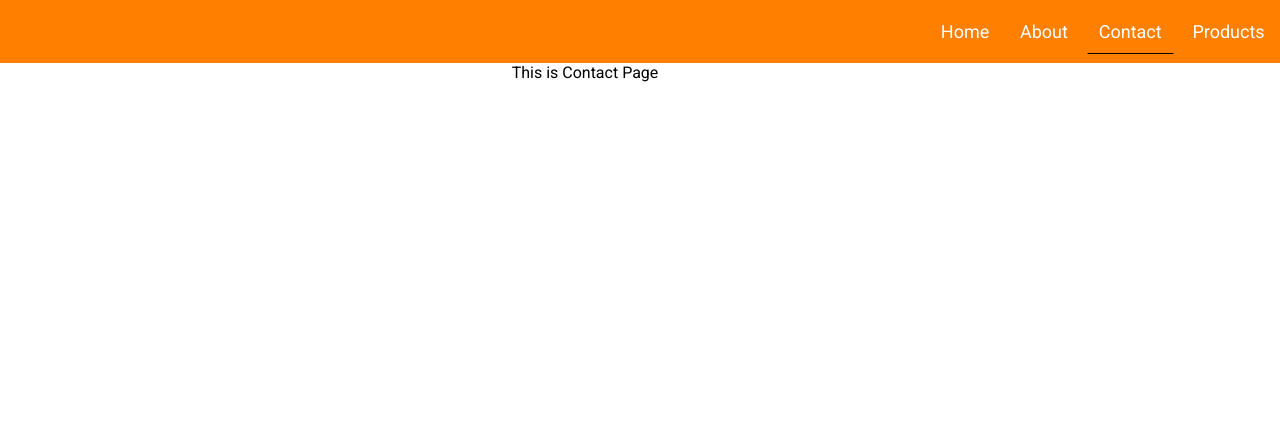
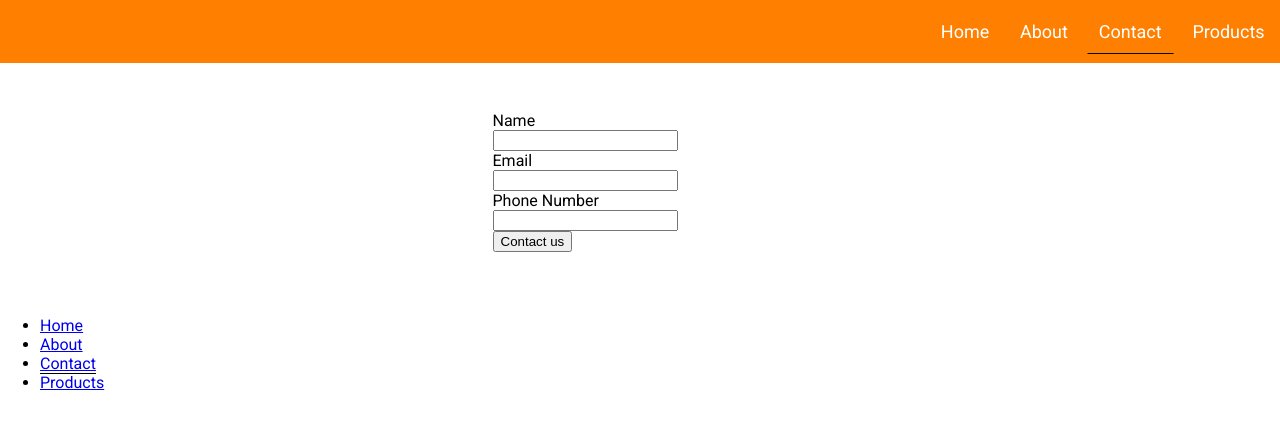
Before and after one commit to Shollytemmy/react-product-mini-website, a React (Create React App) app: page /contact in a window 1280 px wide. Shown: the top 428 px of the page. Built offline with nearby package versions, Linux system fonts and the light colour scheme.

Commit message:
working on contact page and footer

```diff
--- a/src/App.css
+++ b/src/App.css
@@ -122,6 +122,19 @@ table{
     font-size: 24px;
 }
 
+.form > form{
+  display: flex;
+  flex-direction: column;
+  padding: 3rem 5rem;
+}
+
+.form__input{
+  display: flex;
+  /* padding: 3rem 5rem; */
+  flex-direction: column;
+
+}
+
 /* .App-link {
   color: #61dafb;
 
--- a/src/App.js
+++ b/src/App.js
@@ -9,6 +9,7 @@ import { Home } from './pages/Home';
 import { Product } from './pages/Products';
 import './App.css';
 import { SingleProducts } from './pages/SingleProducts';
+import { Footer } from './components/Footer';
 
 function App() {
 
@@ -29,6 +30,7 @@ function App() {
 
 
     </div>
+    <Footer />
     </>
 
   );
--- /dev/null
+++ b/src/components/Footer.js
@@ -0,0 +1,32 @@
+import React from 'react'
+import { NavLink } from 'react-router-dom'
+
+export const Footer = () => {
+  const navStyleLink = ({isActive}) => {
+    return{
+      borderBottom: isActive ? '1px solid #000' : '',
+    }
+
+  }
+  return (
+    <footer className='footer_nav'>
+
+            <ul className='footer__links'>
+                <li>
+                  <NavLink to='/' style={navStyleLink}>Home</NavLink>
+                </li>
+                <li>
+                  <NavLink to='/about' style={navStyleLink}>About</NavLink>
+                </li>
+                <li>
+                  <NavLink to='/contact' style={navStyleLink}>Contact</NavLink>
+                </li>
+                <li>
+                  <NavLink to='/products' style={navStyleLink}>Products</NavLink>
+                </li>
+            </ul>
+
+
+    </footer>
+  )
+}
--- a/src/pages/Contact.js
+++ b/src/pages/Contact.js
@@ -2,6 +2,28 @@ import React from 'react'
 
 export const Contact  = () => {
   return (
-    <div>This is Contact Page</div>
+    <div className='form'>
+      <form action="">
+        <div className='form__input'>
+          <label htmlFor="name">Name</label>
+          <input type="text" />
+        </div>
+
+         <div className='form__input'>
+          <label htmlFor="email">Email</label>
+          <input type="email" />
+        </div>
+
+         <div className='form__input'>
+          <label htmlFor="number">Phone Number</label>
+          <input type="number" />
+        </div>
+
+         <div >
+
+          <button>Contact us</button>
+        </div>
+      </form>
+    </div>
   )
 }
```
